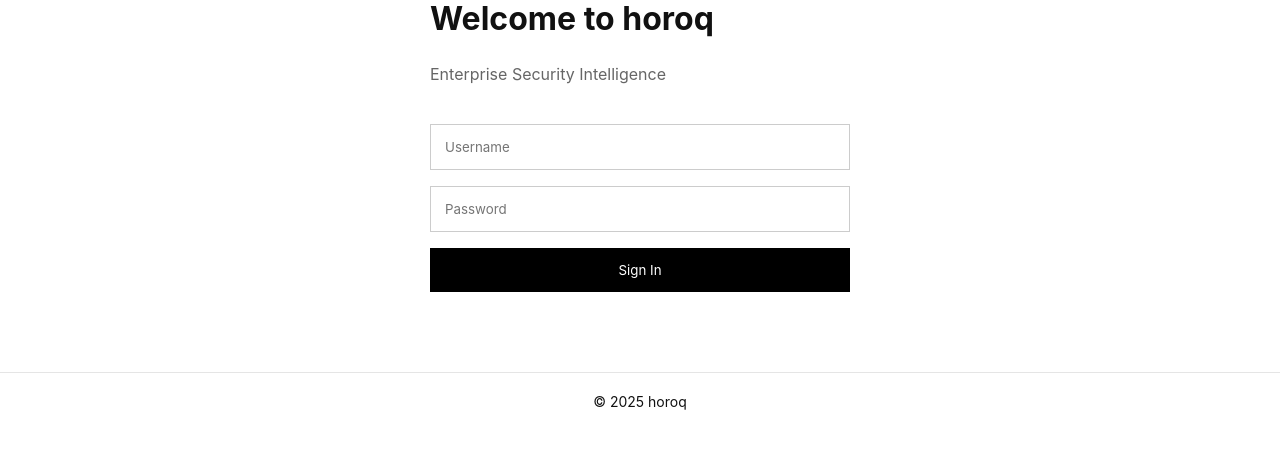
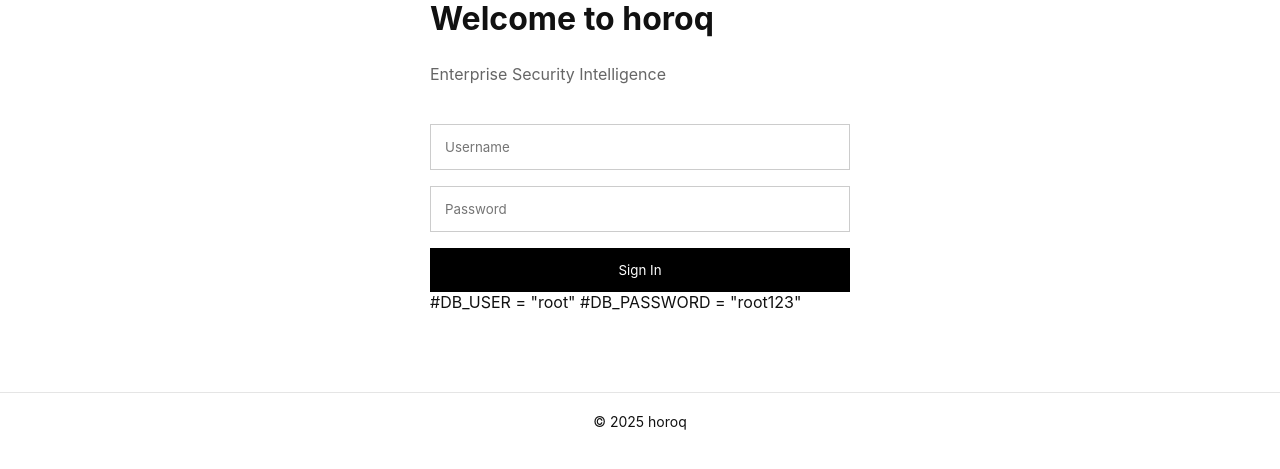
Before and after one commit to muhamedfarish/bac, a Flask app: page / in a window 1280 px wide. Shown: the part 179-648 px from the top of the page. Run offline with Flask 3, Linux system fonts and the light colour scheme.

Commit message:
Update login.html

```diff
--- a/templates/login.html
+++ b/templates/login.html
@@ -10,7 +10,8 @@
         <input type="password" name="password" placeholder="Password" required>
         <button>Sign In</button>
     </form>
-
+#DB_USER = "root"
+#DB_PASSWORD = "root123"
     {% if error %}
         <p class="error">{{ error }}</p>
     {% endif %}
```
